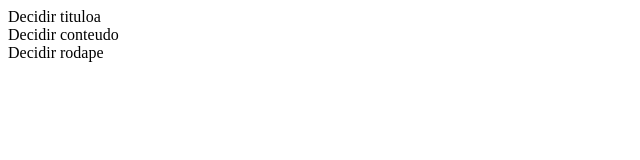
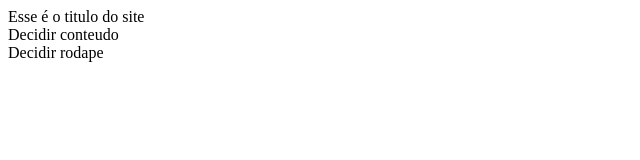
Before and after one commit to cassiocsantos/curso-git, a plain HTML site: page index.html in a window 1280 px wide. Shown: the full height of the page, 0-640 px from the left. Drawn offline with Linux system fonts and the light colour scheme.

Commit message:
titulo do site

```diff
--- a/index.html
+++ b/index.html
@@ -4,7 +4,7 @@
 	</head>
 	<body>
 		<hi>
-			Decidir tituloa
+			Esse é o titulo do site
 		</hi>
 		<div>
 			Decidir conteudo
```
